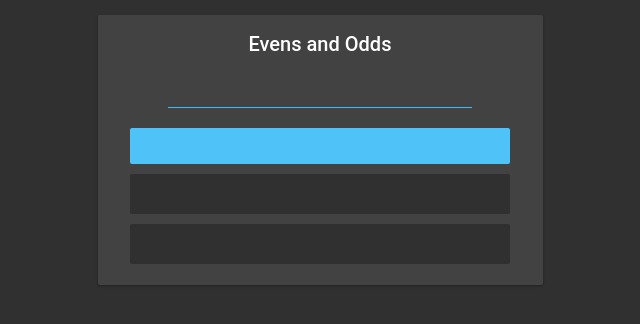
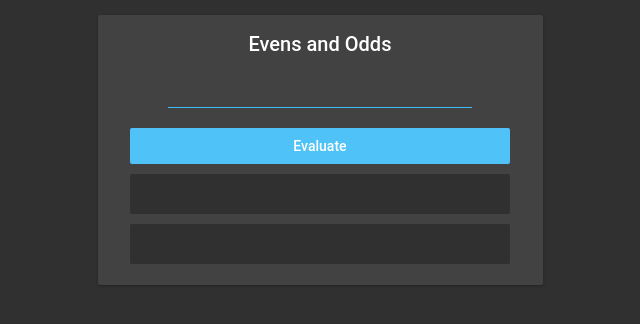
Before and after one commit to LucassNogueira/ReactToyProbs, a React (Create React App) app: page / in a window 1280 px wide. Shown: the top 324 px of the page, without its empty margins (320-960 px from the left). Built offline with nearby package versions, Linux system fonts and the light colour scheme.

Commit message:
finished evenandodd

```diff
--- a/src/components/Topics/EvenAndOdd.js
+++ b/src/components/Topics/EvenAndOdd.js
@@ -11,6 +11,15 @@ export default class EvenAndOdd extends Component {
   }
 
   render() {
+    const evaluate = () => {
+      let userInput = this.state.userInput.split("");
+      userInput.map((num) =>
+        num % 2 === 0
+          ? this.state.evenArray.push(num)
+          : this.state.oddArray.push(num)
+      );
+      this.setState(this.state);
+    };
     return (
       <div className="puzzleBox evenAndOddPB">
         <h4>Evens and Odds</h4>
@@ -18,9 +27,11 @@ export default class EvenAndOdd extends Component {
           className="inputLine"
           onChange={(e) => this.setState({ userInput: e.target.value })}
         ></input>
-        <button className="confirmationButton"></button>
-        <span className="resultsBox"></span>
-        <span className="resultsBox"></span>
+        <button className="confirmationButton" onClick={evaluate}>
+          Evaluate
+        </button>
+        <span className="resultsBox">{this.state.evenArray}</span>
+        <span className="resultsBox">{this.state.oddArray}</span>
       </div>
     );
   }
```
